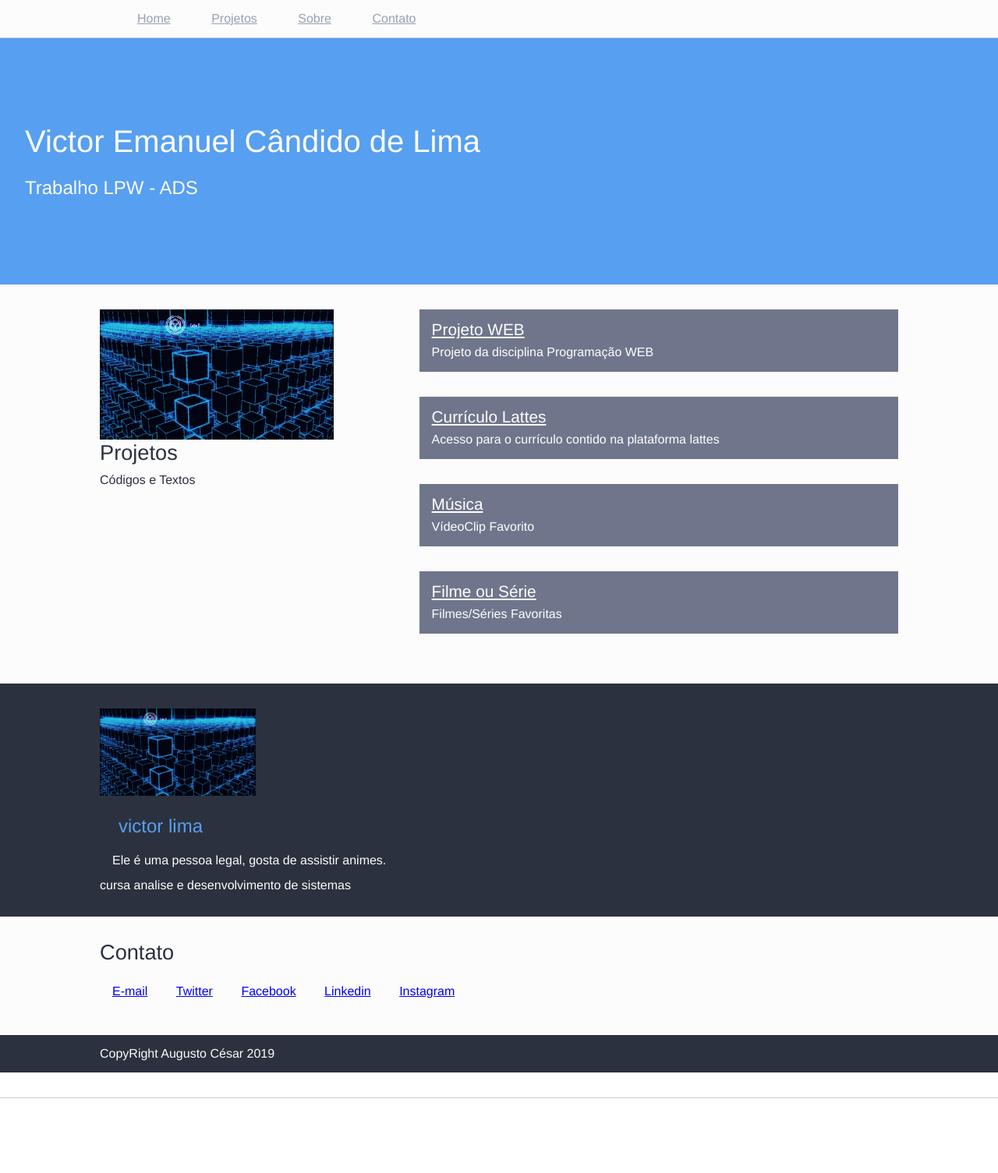
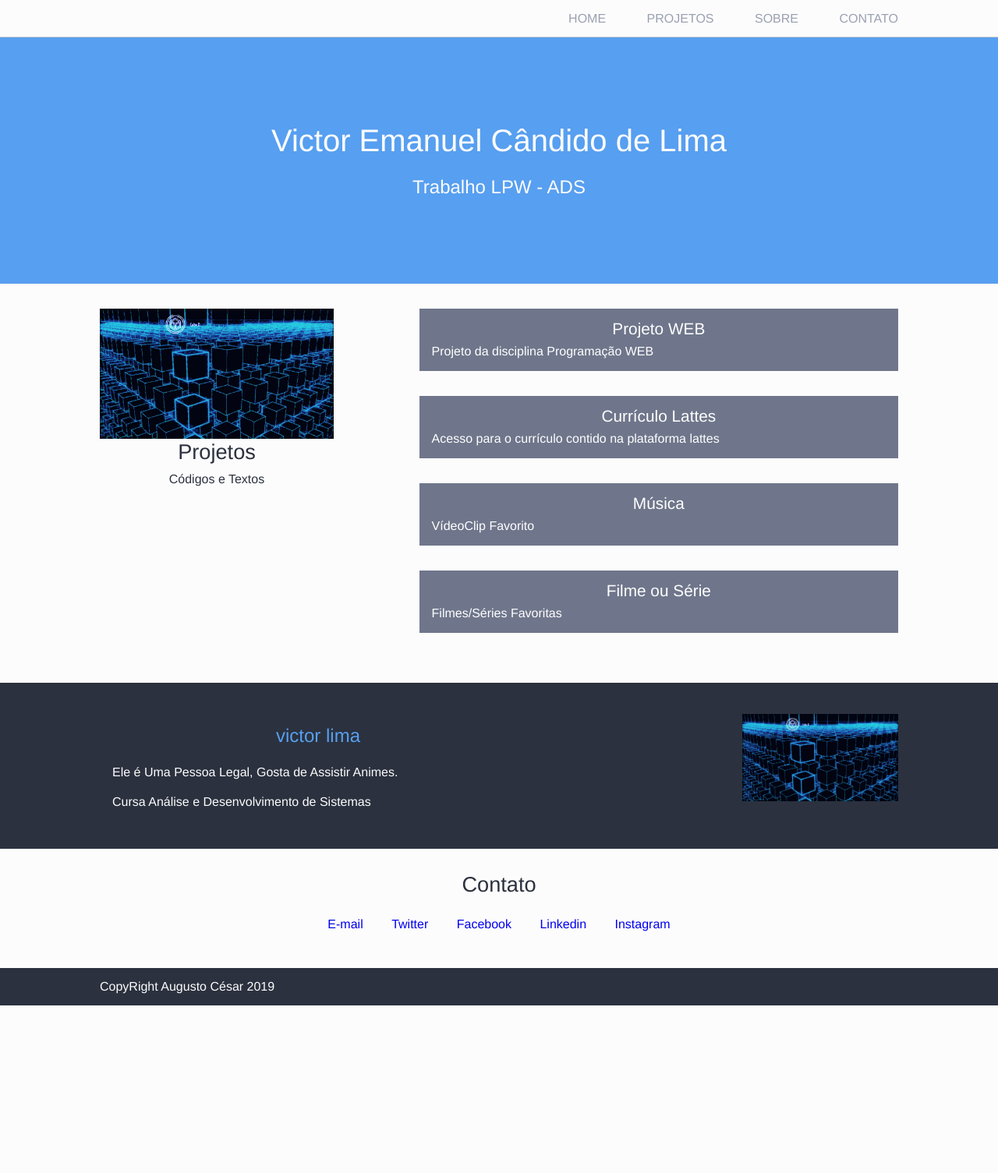
Before and after one commit to Cesaralves17/AulasProgramacaoWeb, a PHP site: page / in a window 1280 px wide. Shown: the whole page at 78% size. After the commit the page ends 1290 px from the top, so only its background shows below. Run offline with PHP 8.4, Linux system fonts and the light colour scheme.

Commit message:
Estilização
Estilização

```diff
--- a/estilos/blog.css
+++ b/estilos/blog.css
@@ -1,9 +1,16 @@
+* {
+    box-sizing: border-box;
+}
+
 body {
     font-family: Helvetica, sans-serif;
-
 }
 
-section img{
+a {
+    text-decoration: none;
+}
+
+section img {
     width:100%;
     max-width:300px;
 }
@@ -12,6 +19,19 @@ header {
     border-bottom: 1px solid #ccc;
     padding-top: 1em;
     padding-bottom: 1em;
+    position: fixed;
+    width: 100%;
+    height: 3em;
+}
+
+header ul {
+    text-align: right;
+}
+
+header li a{
+    color: #99A0B0;
+    font-weight: lighter;
+    text-transform: uppercase;
 }
 
 header li {
@@ -32,12 +52,13 @@ header li {
 section {
     padding-top: 2em;
     padding-bottom: 2em;
+    text-align: center;
 }
 
 .identificacao {
     background-color: #579FF0;
     color: #FCFCFD;
-    padding: 7em 2em;
+    padding: 10em 2em 7em;
 }
 
 .identificacao h1 {
@@ -99,16 +120,27 @@ header li a {
 
 #sobre p.text {
     margin: 1em;
+    width: 50%;
+    text-align: justify;
+    line-height: 1.4;
 }
 
 #sobre p.bio {
     color: #579ff0;
     font-size: 1.5em;
     margin: 1em;
+    width: 50%;
+}
+
+#sobre{
+    position: relative;
 }
 
 #sobre img {
     width: 200px;
+    position: absolute;
+    top: 2.5em;
+    right: 10%;
 }
 
 footer {
--- a/index.html
+++ b/index.html
@@ -1,5 +1,6 @@
 <!DOCTYPE html>
 <html>
+
 <head>
     <meta charset="utf-8">
     <title>Blog do Victor</title>
@@ -48,7 +49,8 @@
                 <p>VídeoClip Favorito</p>
             </li>
             <li>
-                    <a href="https://www.redecanais.one/sobrenatural-2a-temporada-legendado-21-demonios-a-solta-parte-1-video_08bde32dd.html">Filme ou Série</a>
+                <a href="https://www.redecanais.one/sobrenatural-2a-temporada-legendado-21-demonios-a-solta-parte-1-video_08bde32dd.html">Filme
+                    ou Série</a>
                 <p>Filmes/Séries Favoritas</p>
             </li>
 
@@ -60,9 +62,9 @@
     <section id="sobre" class="escuras container">
         <img alt="Foto de Victor Lima" src="imagens/tecnologia1.gif">
         <p class="bio">victor lima</p>
-            <p class="text">Ele é uma pessoa legal, gosta de assistir animes.
+        <p class="text">Ele é Uma Pessoa Legal, Gosta de Assistir Animes.
         </p>
-            <p>cursa analise e desenvolvimento de sistemas</p>
+        <p class="text">Cursa Análise e Desenvolvimento de Sistemas</p>
 
     </section>
 
@@ -84,28 +86,6 @@
         <p>CopyRight Augusto César 2019</p>
     </footer>
 
-        <!-- Listas Ordenadas e Não Ordenadas -->
-
-        <!-- Define uma região de cabeçalho de uma pagina  -->
-        <header></header>
-
-        <!--Define uma região de rodapé -->
-        <footer></footer>
-
-        <!-- Define uma Região de navegação de página ou seção -->
-        <nav></nav>
-
-        <!-- Define um região lógica de uma página
-        ou agrupamento de conteúdo -->
-        <section></section>
-
-        <!-- Define um artigo ou peça
-            completa de conteudo -->
-        <article></article>
-
-        <!-- Define um contúdo secundário ou relacionado -->
-        <aside></aside>
-
 </body>
 
 </html>
```
Lines whose indentation alone changed are shown as unchanged.
